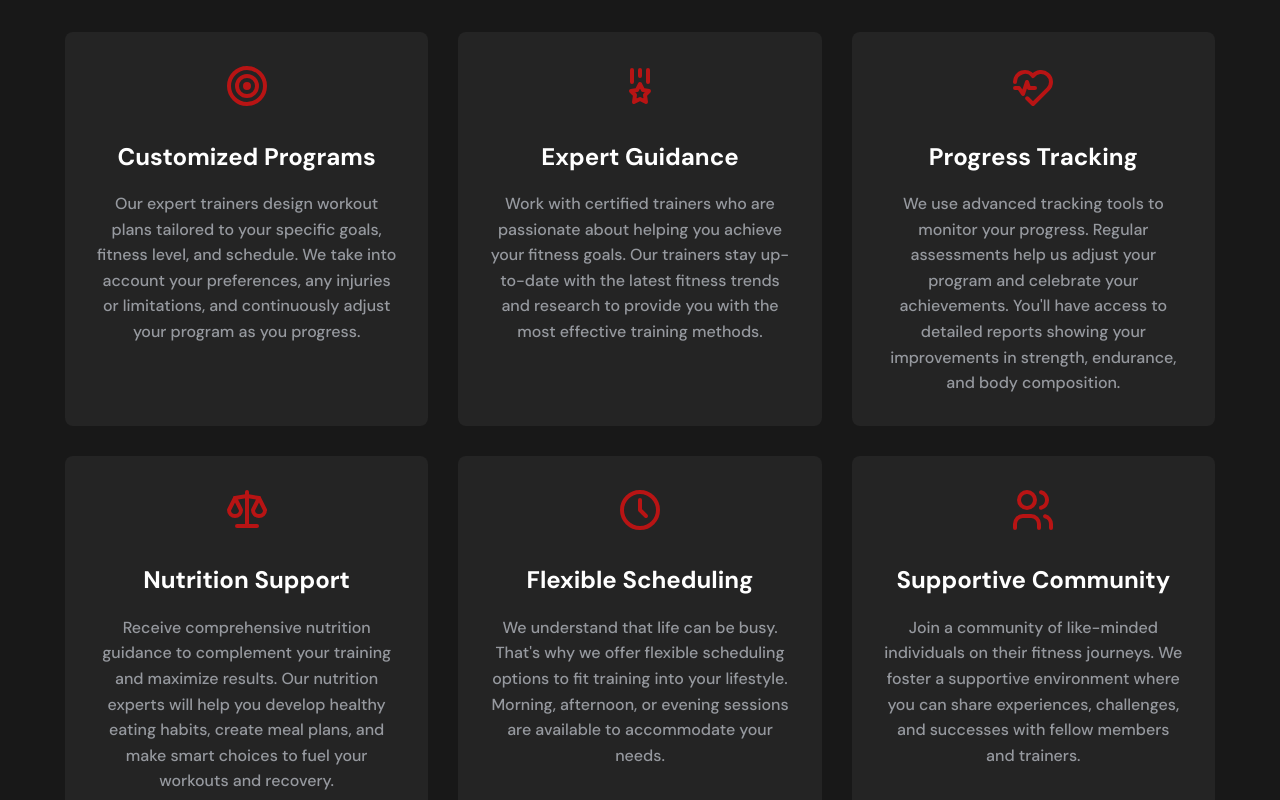
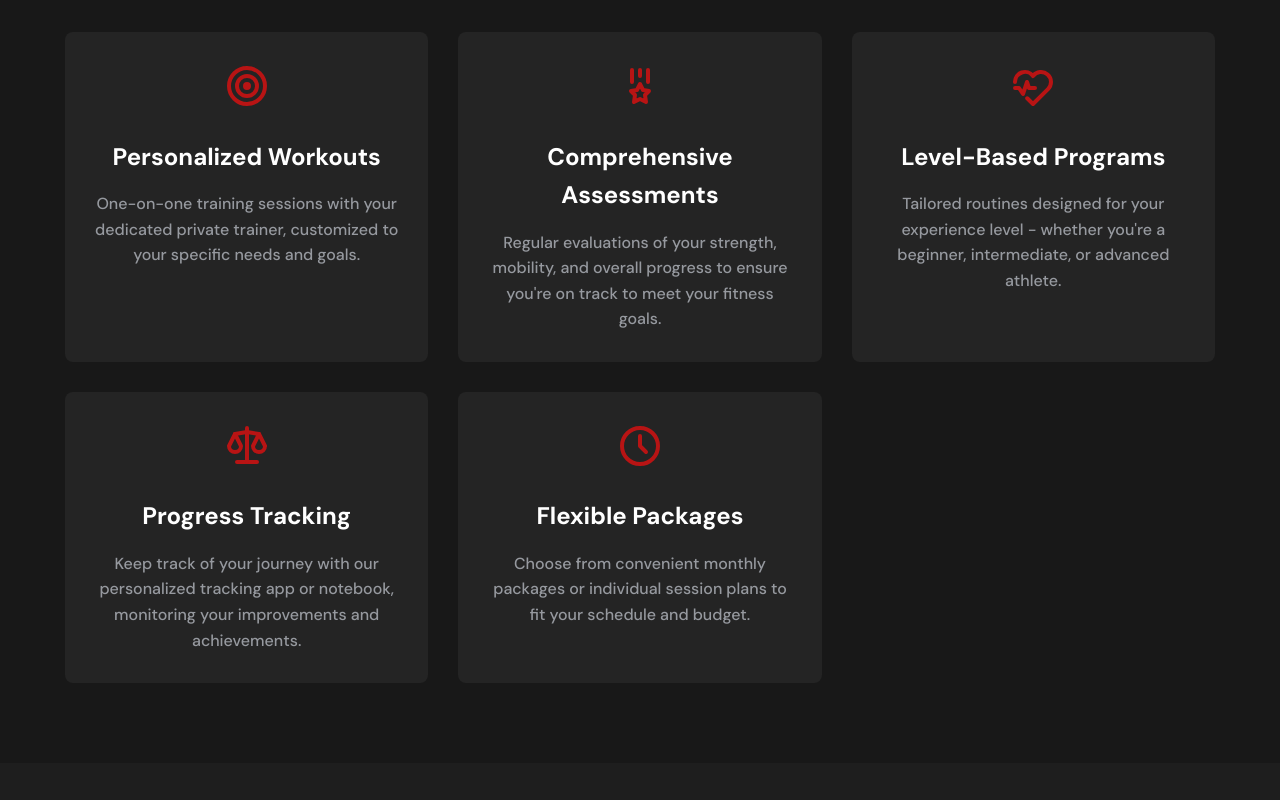
Before and after one commit to BryanCloudDev/gym-landing, a React (Vite) app: page /personal-training in a window 1280 px wide. Shown: the part 740-1540 px from the top of the page. Built offline with nearby package versions, Linux system fonts and the light colour scheme.

Commit message:
feat: Update benefits section in PersonalTrainingPage with new titles and descriptions; enhance Vite config for better watch performance

```diff
--- a/src/pages/PersonalTrainingPage.tsx
+++ b/src/pages/PersonalTrainingPage.tsx
@@ -4,7 +4,6 @@ import {
   IconHeartbeat,
   IconScale,
   IconClock,
-  IconUsers,
 } from "@tabler/icons-react";
 import React, { useEffect } from "react";
 import Layout from "../components/Layout";
@@ -29,39 +28,28 @@ const PersonalTrainingPage: React.FC = () => {
   const benefits = [
     {
       icon: <IconTarget stroke={2} size={48} />,
-      title: "Customized Programs",
-      description:
-        "Our expert trainers design workout plans tailored to your specific goals, fitness level, and schedule. We take into account your preferences, any injuries or limitations, and continuously adjust your program as you progress.",
+      title: "Personalized Workouts",
+      description: "One-on-one training sessions with your dedicated private trainer, customized to your specific needs and goals.",
     },
     {
       icon: <IconMedal stroke={2} size={48} />,
-      title: "Expert Guidance",
-      description:
-        "Work with certified trainers who are passionate about helping you achieve your fitness goals. Our trainers stay up-to-date with the latest fitness trends and research to provide you with the most effective training methods.",
+      title: "Comprehensive Assessments",
+      description: "Regular evaluations of your strength, mobility, and overall progress to ensure you're on track to meet your fitness goals.",
     },
     {
       icon: <IconHeartbeat stroke={2} size={48} />,
-      title: "Progress Tracking",
-      description:
-        "We use advanced tracking tools to monitor your progress. Regular assessments help us adjust your program and celebrate your achievements. You'll have access to detailed reports showing your improvements in strength, endurance, and body composition.",
+      title: "Level-Based Programs",
+      description: "Tailored routines designed for your experience level - whether you're a beginner, intermediate, or advanced athlete.",
     },
     {
       icon: <IconScale stroke={2} size={48} />,
-      title: "Nutrition Support",
-      description:
-        "Receive comprehensive nutrition guidance to complement your training and maximize results. Our nutrition experts will help you develop healthy eating habits, create meal plans, and make smart choices to fuel your workouts and recovery.",
+      title: "Progress Tracking",
+      description: "Keep track of your journey with our personalized tracking app or notebook, monitoring your improvements and achievements.",
     },
     {
       icon: <IconClock stroke={2} size={48} />,
-      title: "Flexible Scheduling",
-      description:
-        "We understand that life can be busy. That's why we offer flexible scheduling options to fit training into your lifestyle. Morning, afternoon, or evening sessions are available to accommodate your needs.",
-    },
-    {
-      icon: <IconUsers stroke={2} size={48} />,
-      title: "Supportive Community",
-      description:
-        "Join a community of like-minded individuals on their fitness journeys. We foster a supportive environment where you can share experiences, challenges, and successes with fellow members and trainers.",
+      title: "Flexible Packages",
+      description: "Choose from convenient monthly packages or individual session plans to fit your schedule and budget.",
     },
   ];
 
--- a/vite.config.ts
+++ b/vite.config.ts
@@ -6,5 +6,8 @@ export default defineConfig({
   plugins: [react()],
   server: {
     port: 3001,
+    watch: {
+      ignored: ["**/node_modules/**", "**/dist/**"],
+    },
   },
 });
```
